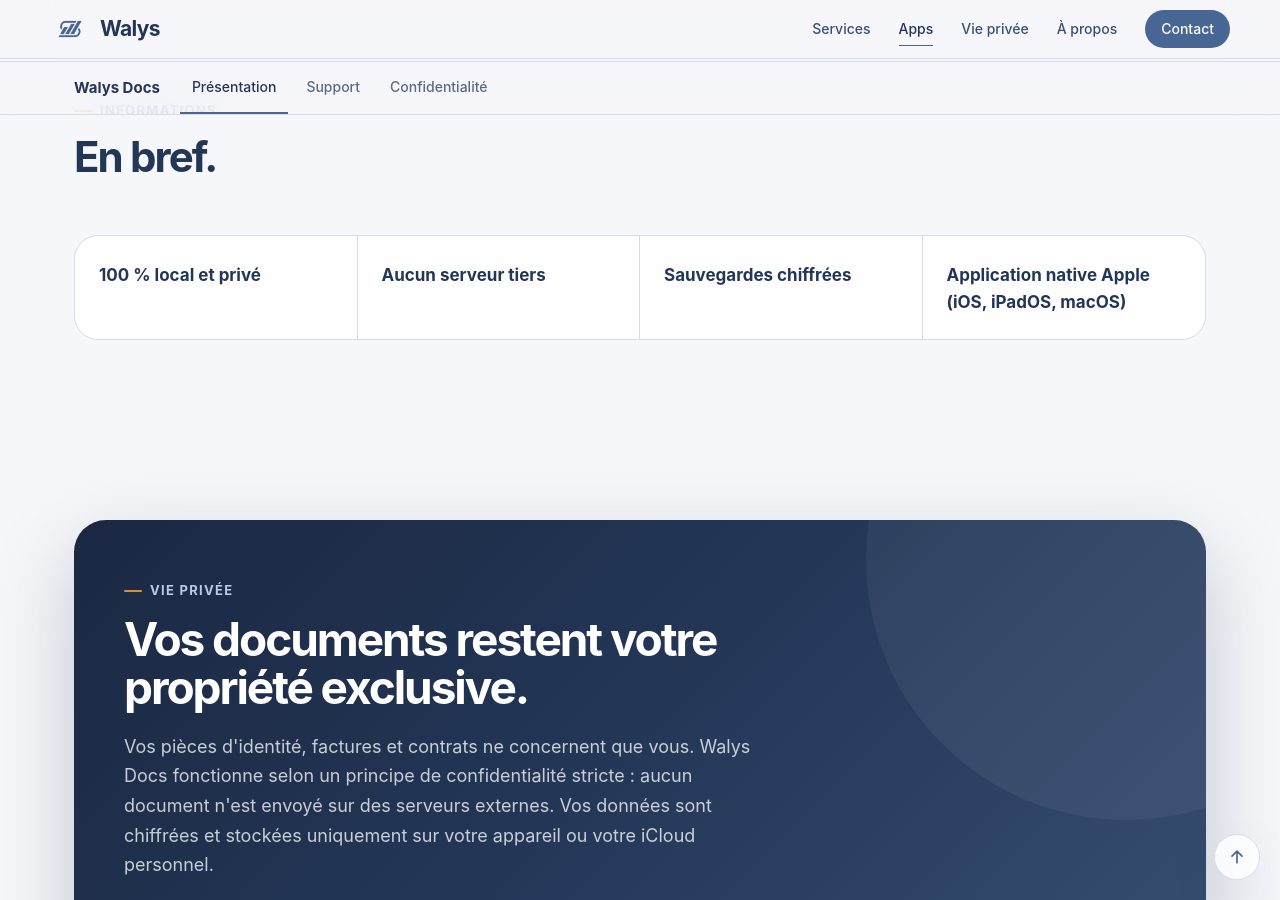
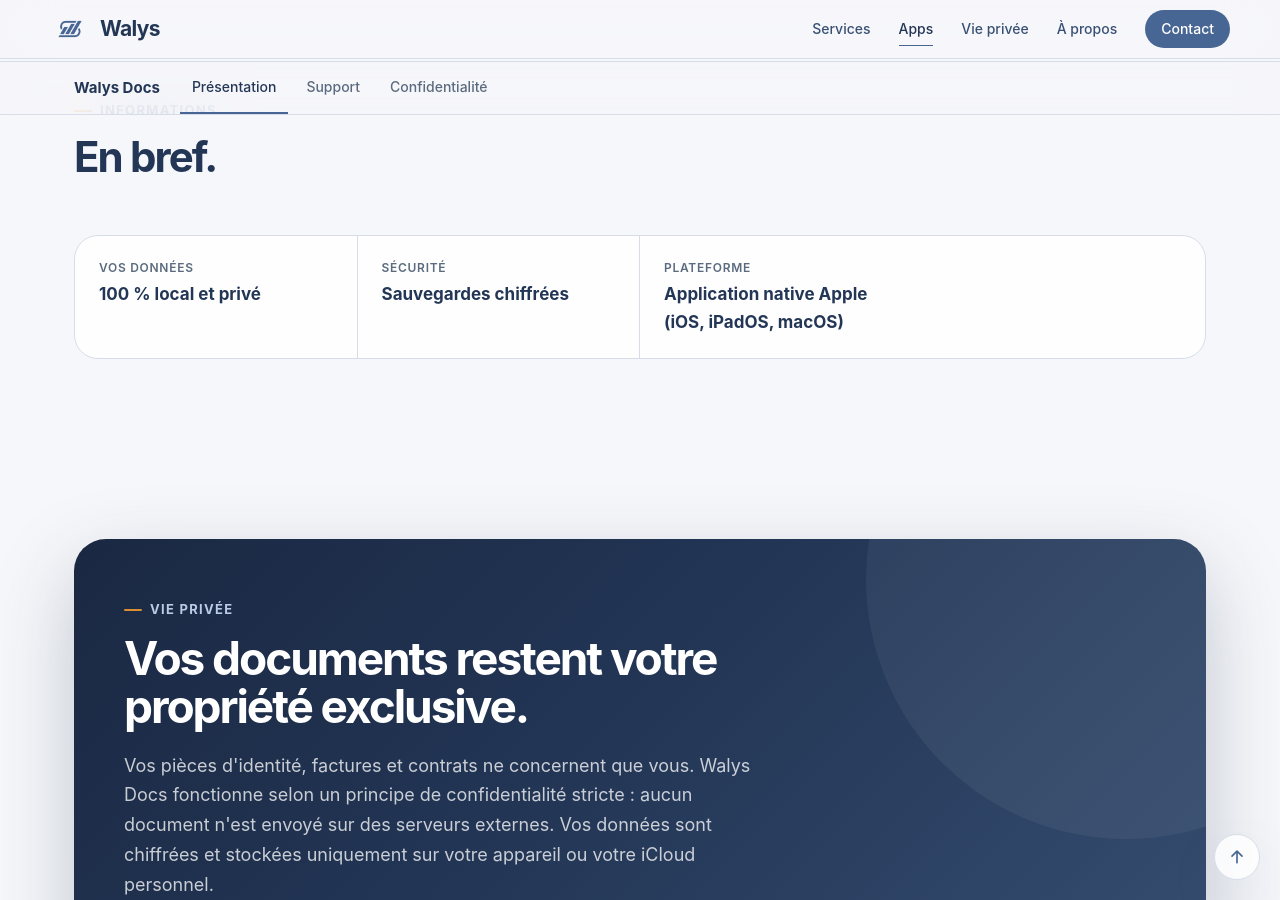
Before and after one commit to Walys-fr/walys-fr.github.io, a Jekyll site: the page built from _apps/walys-docs.md, in a window 1280 px wide and 900 px high, scrolled down 1835 px. Built offline with Jekyll 4.4.1, drawn with Linux system fonts in a browser that asks for light colours.

Commit message:
Update _apps/walys-docs.md (via Pages CMS)

```diff
--- a/_apps/walys-docs.md
+++ b/_apps/walys-docs.md
@@ -43,10 +43,12 @@
     texte: Exportez et sauvegardez vos données dans un format intégralement chiffré
       pour une sérénité totale.
 infos:
-  - valeur: 100 % local et privé
-  - valeur: Aucun serveur tiers
-  - valeur: Sauvegardes chiffrées
-  - valeur: Application native Apple (iOS, iPadOS, macOS)
+  - libelle: Vos données
+    valeur: 100 % local et privé
+  - libelle: Sécurité
+    valeur: Sauvegardes chiffrées
+  - libelle: Plateforme
+    valeur: Application native Apple (iOS, iPadOS, macOS)
 vie_privee:
   titre: Vos documents restent votre propriété exclusive.
   texte: "Vos pièces d'identité, factures et contrats ne concernent que vous.
```
